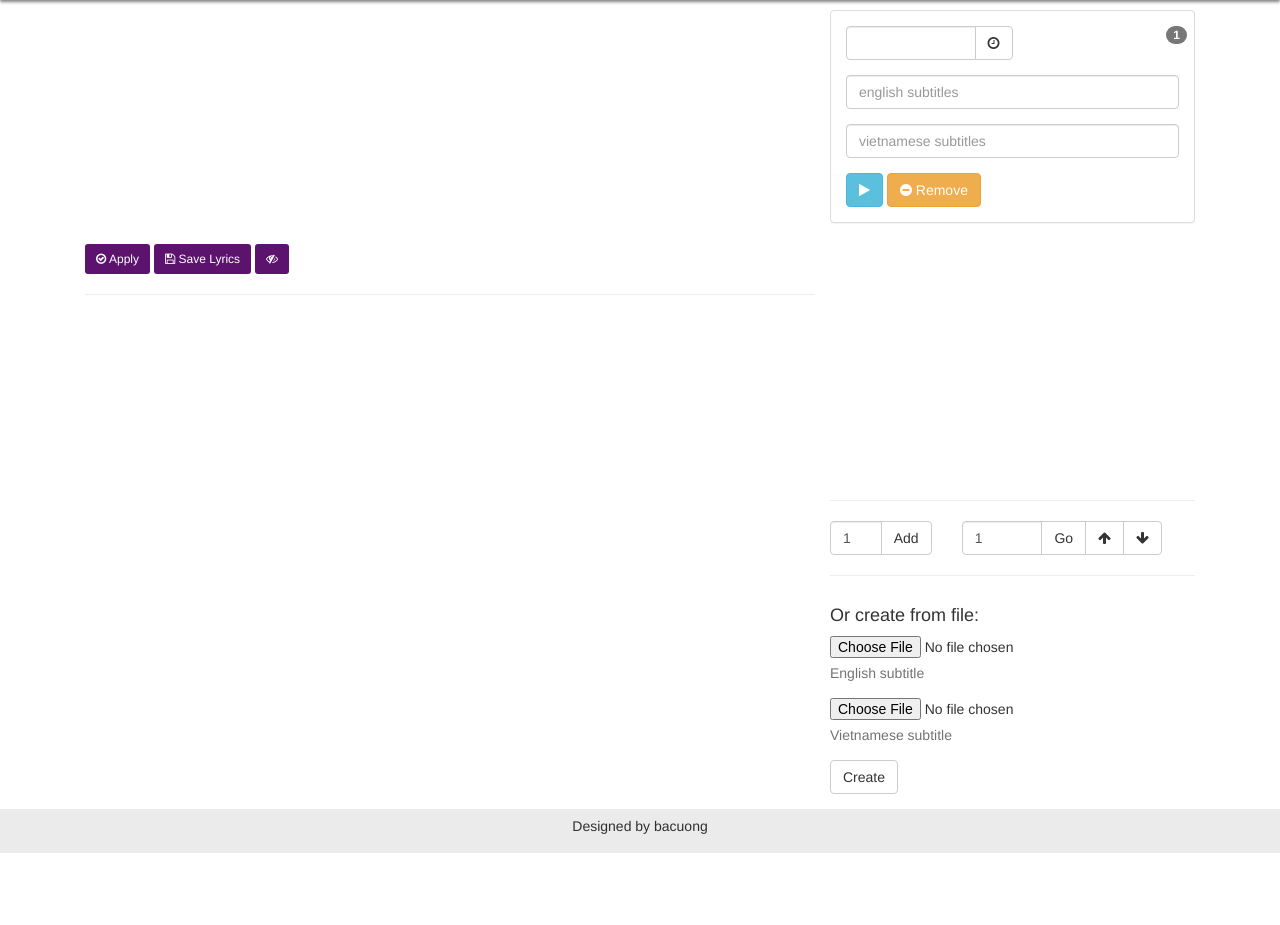
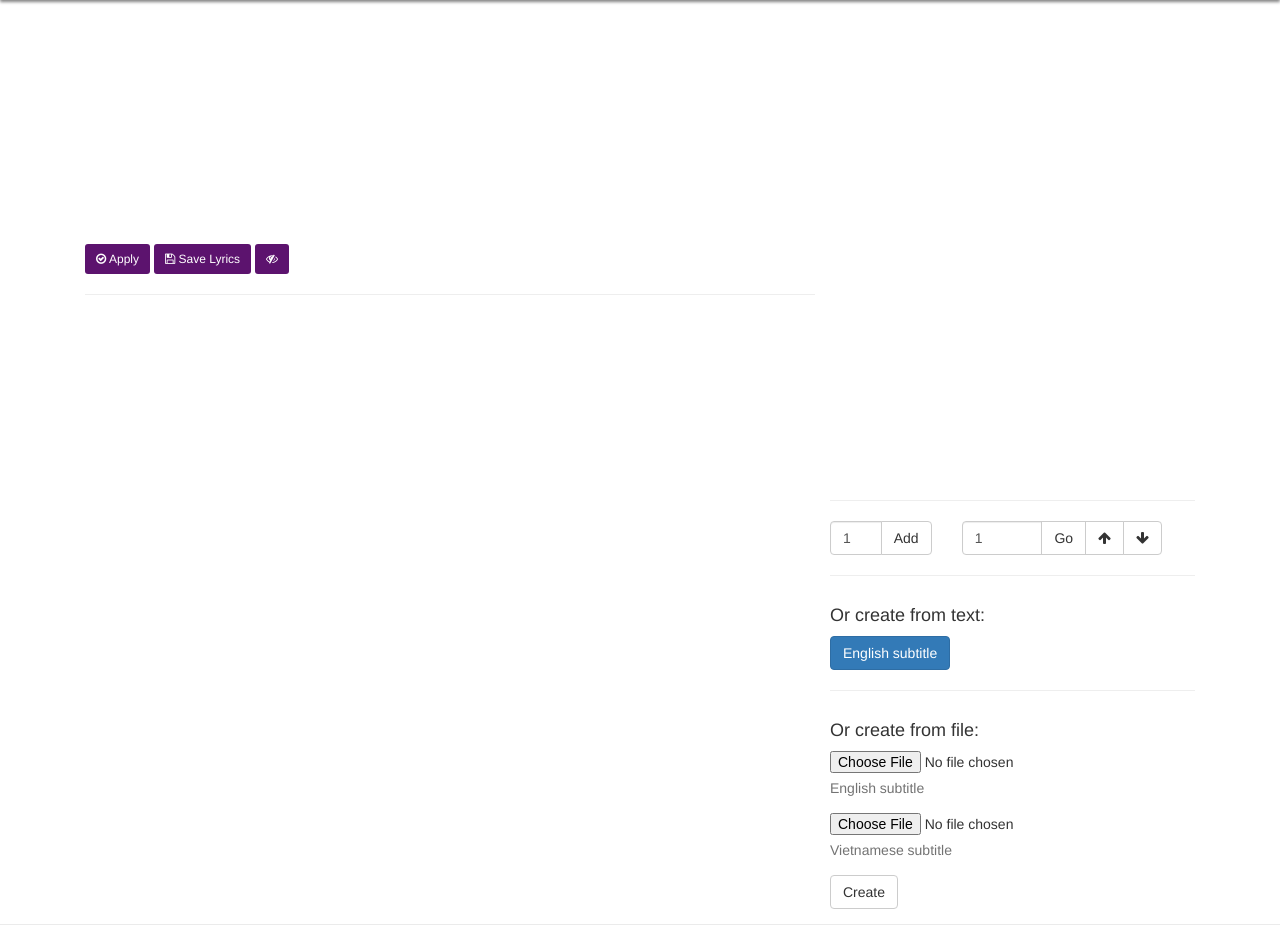
Before and after one commit to cuongnb14/bilyric, a Django app: template bilyric/templates/frontend/update_lyrics.html in a window 1280 px wide. Shown: the part 54-979 px from the top of the page. Before the commit the page ends 907 px from the top, so only its background shows below. Run offline with Django 3.2, Linux system fonts and the light colour scheme; the template is opened without the code that fills it, so the values that code supplies are empty; parts of the project's set-up code (start-up, migrations or seed data) failed here and were passed over; some libraries are stand-ins or nearby versions.

Commit message:
add create subtitle by text

```diff
--- a/bilyric/static/assets/js/generator_subtitles.js
+++ b/bilyric/static/assets/js/generator_subtitles.js
@@ -1,5 +1,5 @@
 jQuery(document).ready(function ($) {
-    var subPanel = $(".cl-sub-panel").clone().css("display", "none");
+    var subPanel = $("#ps-tmpl").clone();
     var subContainer = $("#cl-subtitles-container ul");
     //var pnindex = 1;
     var player = new PlayerAdapter(document.getElementById("zmp3-frame").contentWindow);
@@ -12,6 +12,7 @@ jQuery(document).ready(function ($) {
             var newId = "ps" + pnindex;
             var newPanel = subPanel.clone();
             newPanel.attr("id", newId);
+            newPanel.addClass("cl-sub-panel");
             newPanel.find(".ps-order").text(pnindex);
             newPanel.find(".ps-action").attr("fpn", newId);
             subContainer.append(newPanel);
@@ -80,6 +81,18 @@ jQuery(document).ready(function ($) {
         toastr["success"]("Subtitles applied");
     });
 
+    $("#cl-ft-apply").click(function (){
+        var subtitles = {
+            sub1: $("#cl-ft-text").val(),
+            sub2: ""
+        };
+        subtitleHandler.reSetSubtitle(subtitles);
+        subtitleHandler.renderToForm();
+        $('.en-sub-modal').modal('hide');
+        toastr["success"]("Subtitles applied");
+
+    });
+
     $("#cl-subtitles-container").on("click", ".ps-remove", function () {
         var idPanel = $(this).attr("fpn");
         $("#" + idPanel).hide("fast", function () {
--- a/bilyric/static/assets/js/subtitle.js
+++ b/bilyric/static/assets/js/subtitle.js
@@ -40,6 +40,7 @@ function Subtitles(subtitles) {
     this.player = new PlayerAdapter(document.getElementById("zmp3-frame").contentWindow);
 
     this.reSetSubtitle = function (subtitles) {
+        console.log(subtitles["sub1"]);
         this.subtitles = subtitles;
         this.sub1 = new Srt(subtitles["sub1"]);
         this.sub2 = new Srt(subtitles["sub2"]);
@@ -57,25 +58,31 @@ function Subtitles(subtitles) {
 
     this.renderToForm = function () {
         try {
-            var subPanel = $(".cl-sub-panel").clone().css("display", "none");
+            var subPanel = $("#ps-tmpl").clone();
             var subContainer = $("#cl-subtitles-container ul");
+            subContainer.empty();
 
             var context = this;
+            pindex = 1;
             this.sub1.lines.forEach(function (item, index) {
 
-                if (pnindex == 1) {
-                    context.lineToPanel(item, context.getLineSub2(context.sub2, index), "ps1");
-                } else {
+                // if (pnindex == 1) {
+                //     context.lineToPanel(item, context.getLineSub2(context.sub2, index), "ps1");
+                // } else {
                     var newId = "ps" + pnindex;
                     var newPanel = subPanel.clone();
                     newPanel.attr("id", newId);
+                    newPanel.addClass("cl-sub-panel");
                     newPanel.find(".ps-order").text(pnindex);
                     newPanel.find(".ps-action").attr("fpn", newId);
                     subContainer.append(newPanel);
                     newPanel.show("fast");
                     context.lineToPanel(item, context.getLineSub2(context.sub2, index), newId);
-                }
+                // }
                 pnindex = pnindex + 1;
+
+                console.log(1);
+                return 1;
             })
         } catch (err) {
             console.log(err);
--- a/bilyric/templates/frontend/update_lyrics.html
+++ b/bilyric/templates/frontend/update_lyrics.html
@@ -93,8 +93,7 @@
         </div>
         <div class="col-md-4 sidebar">
             <div id="cl-subtitles-container">
-                <ul>
-                    <div id="ps1" class="panel panel-default cl-sub-panel">
+                <div id="ps-tmpl" style="display: none" class="panel panel-default">
                         <div class="panel-body">
                             <div class="row form-group">
                                 <div class="col-md-6 cl-input">
@@ -142,6 +141,8 @@
                             </div>
                         </div>
                     </div>
+                <ul>
+
                 </ul>
             </div>
 
@@ -170,6 +171,40 @@
                     </div>
                 </div>
             </div>
+
+            <hr>
+            <div class="row">
+                <div class="col-md-12">
+                    <h4>Or create from text:</h4>
+                </div>
+                <div class="col-md-12">
+                    <button type="button" class="btn btn-primary" data-toggle="modal"
+                            data-target=".en-sub-modal">English subtitle
+                    </button>
+                    <div class="modal fade en-sub-modal" tabindex="-1" role="dialog"
+                         aria-labelledby="myLargeModalLabel">
+                        <div class="modal-dialog modal-lg" role="document">
+                            <div class="modal-content">
+                                <div class="modal-header">
+                                    <button type="button" class="close" data-dismiss="modal" aria-label="Close"><span
+                                            aria-hidden="true">&times;</span></button>
+                                    <h4 class="modal-title" id="gridSystemModalLabel">English subtitle</h4>
+                                </div>
+                                <div class="modal-body">
+                                    <textarea class="form-control" rows="20" id="cl-ft-text"></textarea>
+                                </div>
+                                <div class="modal-footer">
+                                    <button type="button" class="btn btn-default" data-dismiss="modal">Close</button>
+                                    <button type="button" class="btn btn-primary" id="cl-ft-apply">Apply</button>
+                                </div>
+                            </div>
+                        </div>
+                    </div>
+                </div>
+
+            </div>
+
+
             <hr>
             <div class="row">
                 <div class="col-md-12">
```
Also changed, not shown: bilyric/static/plugins/srt/srt2.js. Lines whose indentation alone changed are shown as unchanged.
